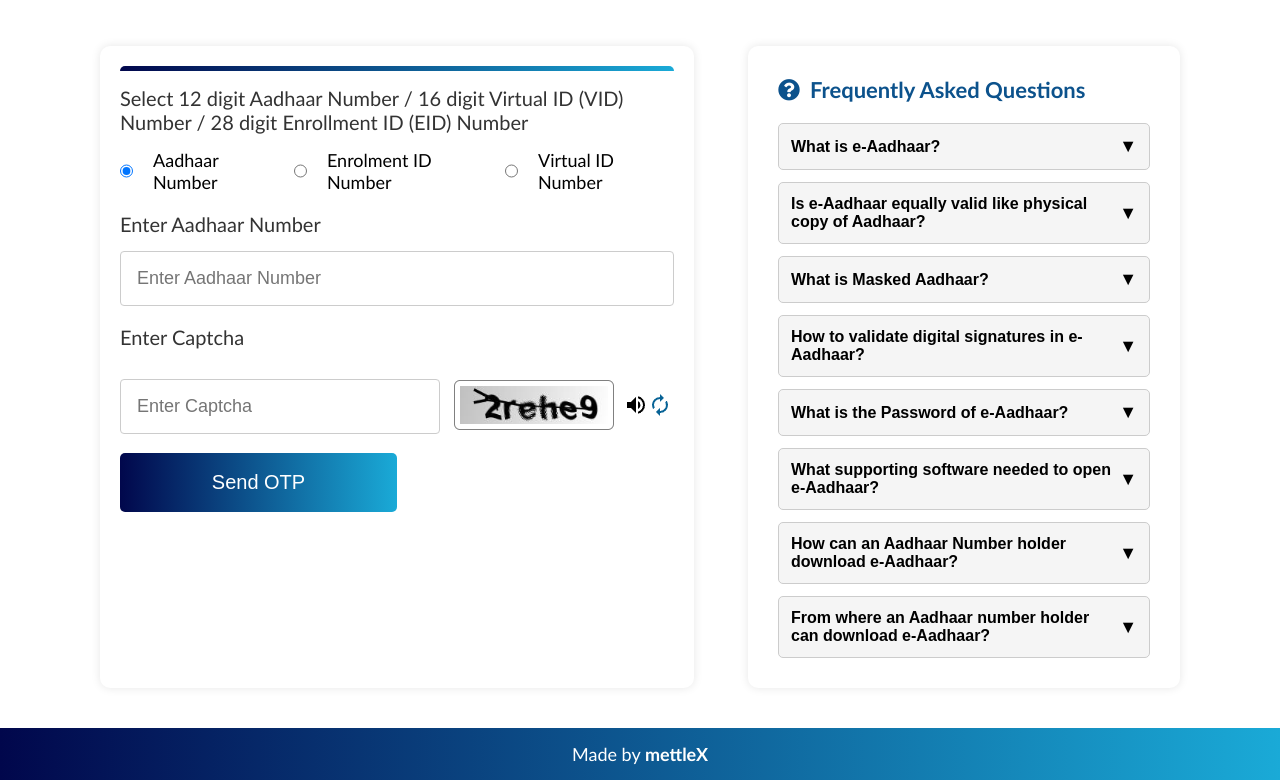
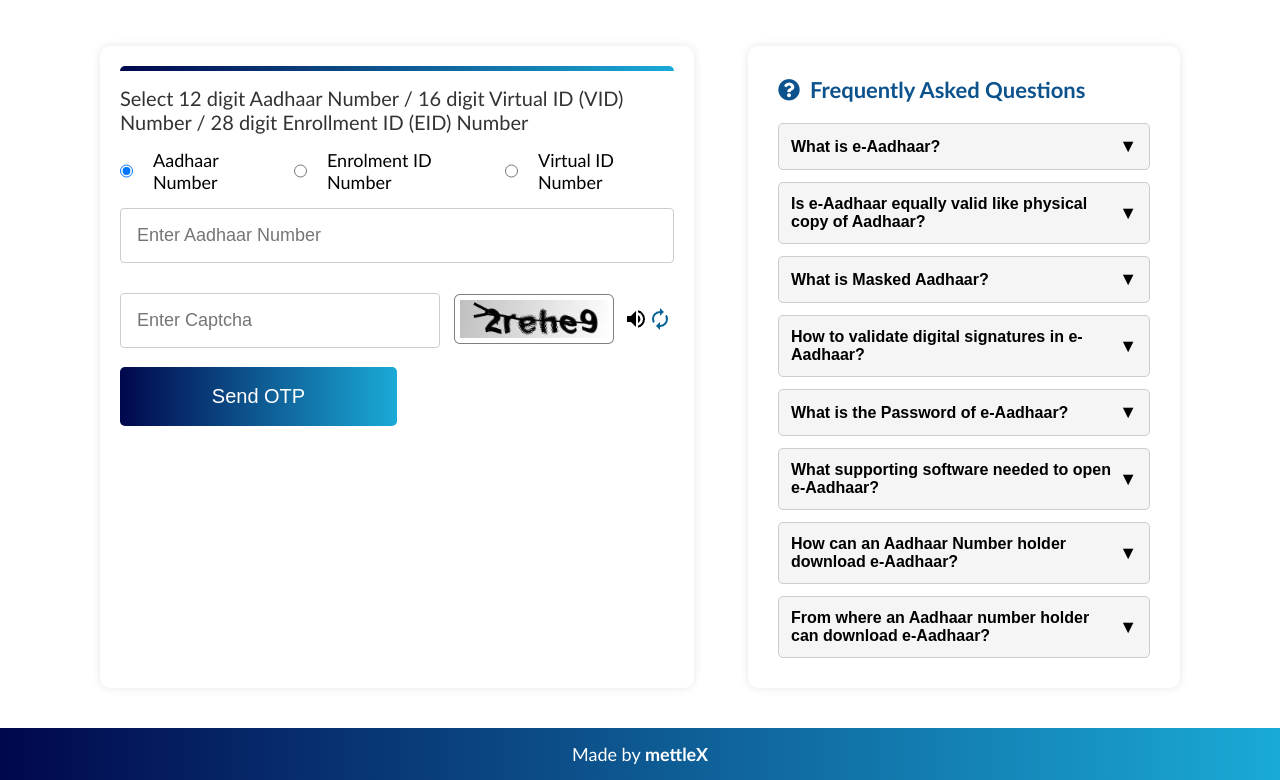
Before and after one commit to nehahter/uidai, a plain HTML site: page index.html in a window 1280 px wide. Shown: the part 114-894 px from the top of the page. Drawn offline with Linux system fonts and the light colour scheme.

Commit message:
Update index.html

```diff
--- a/index.html
+++ b/index.html
@@ -47,15 +47,14 @@
                         <input type="radio" name="id_type"> Virtual ID Number
                     </div>
                 </div>
-                <br>
+                <!-- <br> -->
                 <div class="form-group">
-                    <label for="aadhaar-number">Enter Aadhaar Number</label>
+                    <!-- <label for="aadhaar-number">Enter Aadhaar Number</label> -->
                     <input type="text" id="aadhaar-number" name="aadhaar_number" placeholder="Enter Aadhaar Number">
                 </div>
-                <br>
                 <!-- Captcha part -->
                 <div class="form-group captcha-group">
-                    <label for="captcha">Enter Captcha</label>
+                    <!-- <label for="captcha">Enter Captcha</label> -->
                     <div class="captcha-container">
                         <input type="text" id="captcha" name="captcha" placeholder="Enter Captcha" class="captcha-input">
                         <img src="img/captchaph.png" alt="Captcha" class="captcha-image">
@@ -154,6 +153,8 @@
             </section>
         </div>
 
+
+
     <!-- Footer with navbar colors -->
     <footer>
         Made by <b>mettleX</b>
```
